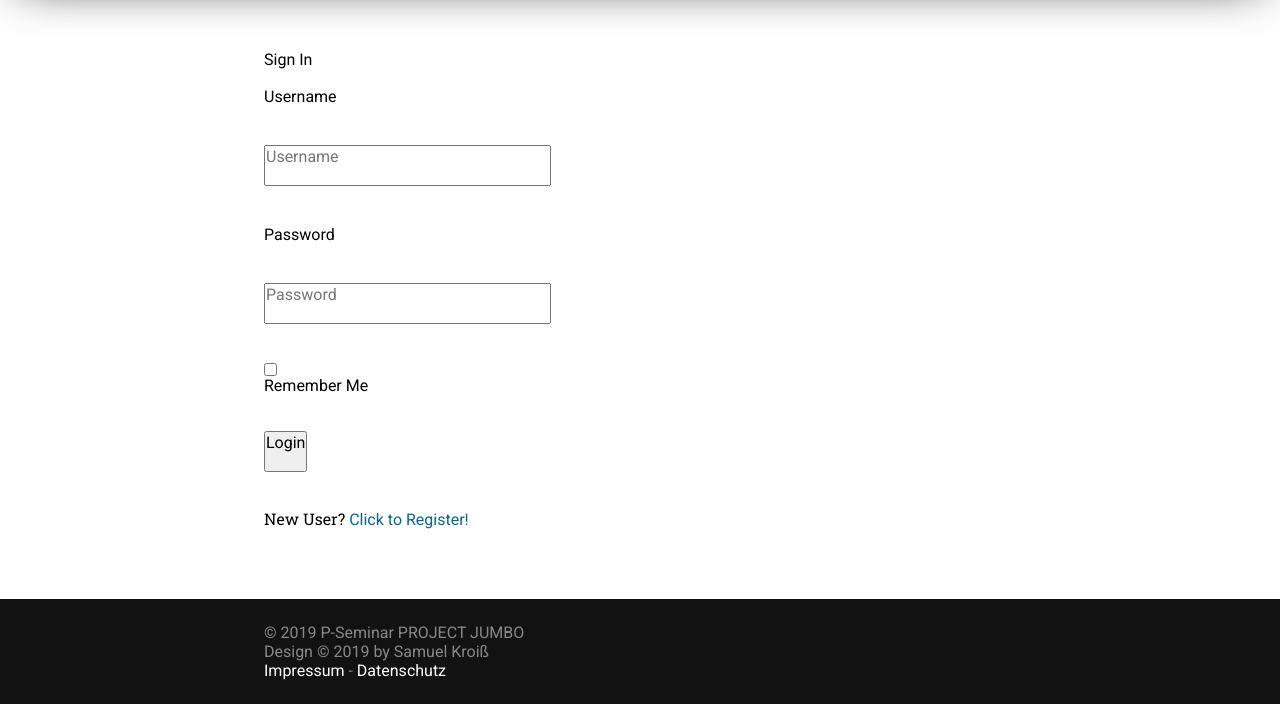
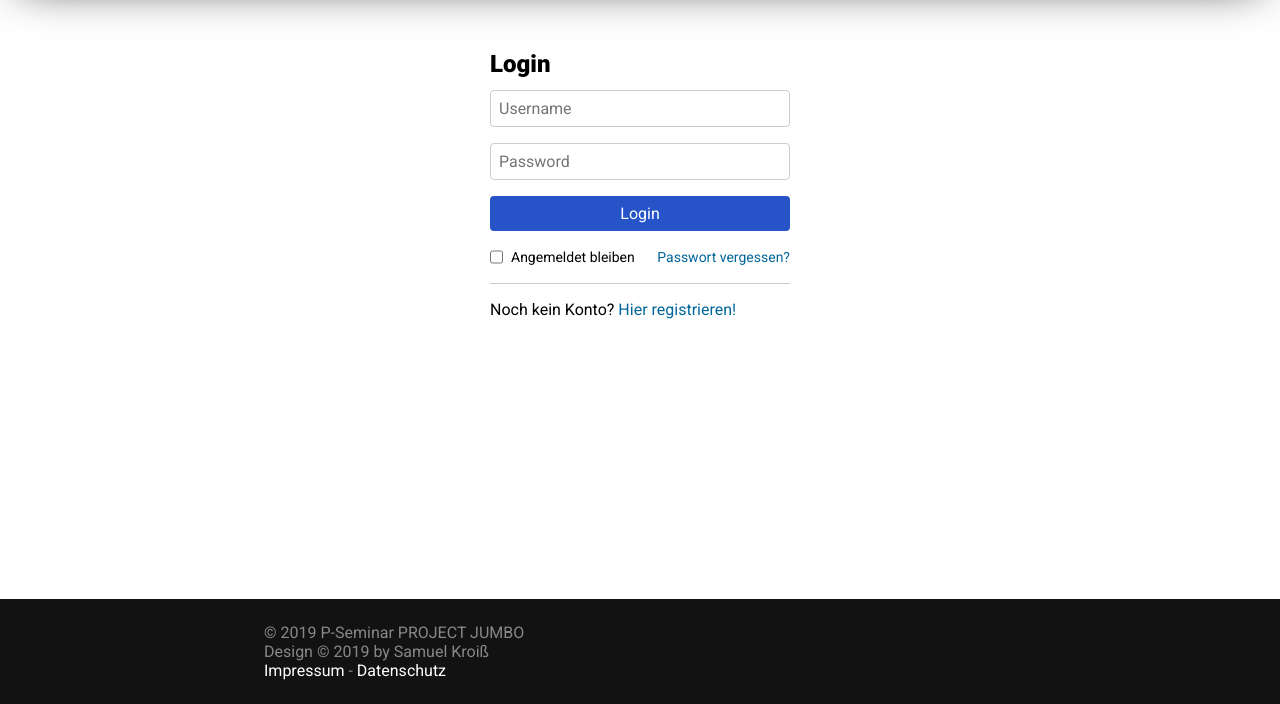
Before and after one commit to lukas-brn/p-website, a Flask app: page /login in a window 1280 px wide. Shown: the part 96-800 px from the top of the page. Run offline with Flask 2, Linux system fonts and the light colour scheme; some libraries are stand-ins or nearby versions.

Commit message:
changes messages

```diff
--- /dev/null
+++ b/static/css/login.css
@@ -0,0 +1,63 @@
+
+.login {
+	max-width: 300px;
+	margin: 0 auto;
+}
+
+.login h1 {
+	margin-bottom: 8px;
+}
+
+.login input[type="text"], .login input[type="password"], .input input[type="submit"]{
+	margin: 0 0 16px 0;
+}
+
+.login input {
+	width: 100%;
+	padding: 8px;
+	border: 1px solid #CCC;
+	border-radius: 4px;
+	box-sizing: border-box;
+}
+
+.login input[type="submit"] {
+	cursor: pointer;
+	background: #2654C8;
+	color: #FFFFFF;
+	border: none;
+	transition: background 200ms;
+	margin: 0 0 16px 0;
+}
+
+.login input[type="submit"]:hover {
+	background: #173A94;
+}
+
+.login input[type="checkbox"]{
+	float: left;
+	width: auto;
+	line-height: 20px;
+	height: 20px;
+}
+
+.login .inner p, .login .inner a {
+	line-height: 20px;
+	font-size: 14px;
+	margin-left: 8px;
+	padding-bottom: 0 !important;
+	font-family: 'Roboto', sans-serif;
+}
+
+.login .inner label {
+	display: none;
+}
+
+.login .inner div {
+	display: flex;
+	justify-content: space-between;
+}
+
+.login .inner span {
+	display: block;
+	float: none;
+}
--- a/static/css/main.css
+++ b/static/css/main.css
@@ -17,6 +17,13 @@ body {
 	scroll-behavior: smooth;
 }
 
+hr {
+	width: 100%;
+	border: none;
+	height: 1px;
+	background: #CCC;
+	margin: 16px 0;
+}
 
 .spacer {
 	width: 100vw;
@@ -30,7 +37,7 @@ body {
 	height: 105px;
 }
 
-#content * {
+#content p, #content img, #content span, #content article {
 	padding-bottom: 18px;
 	display: block;
 }
@@ -48,7 +55,7 @@ body {
 	text-decoration: underline;
 }
 
-#content h2 {
+#content h1, #content h2 {
 	font-size: 24px;
 	font-weight: 900;
 	padding-bottom: 4px;
@@ -63,7 +70,7 @@ body {
 	width: 100%;
 }
 
-#content p {
+#content article p {
 	font-family: 'Roboto Slab', serif;
 }
 
--- a/static/css/nav.css
+++ b/static/css/nav.css
@@ -61,18 +61,21 @@
 	transition: transform 0.3s ease-in-out, opacity 0.2s ease-in-out, fill 100ms;
 }
 
+@media only screen and (min-width: 900px) {
+	#nav {
+		padding: 24px;
+	}
 
-
-
-
-
-@media only screen and (min-width: 900px) {
 	#nav button {
 		display: none;
 	}
 }
 
 @media only screen and (max-width: 900px) {
+	#nav {
+		padding: 24px 12px;
+	}
+
 	#nav ul, #nav ul li, #nav ul li a {
 		width: 100%;
 	}
@@ -94,9 +97,7 @@
 		fill: #99CCFF;
 	}
 
-
-
-
+	/* Svg */
 
 	#nav .line {
 		opacity: 1;
@@ -120,20 +121,3 @@
 		opacity: 0;
 	}
 }
-
-
-
-
-
-
-@media only screen and (min-width: 900px) {
-	#nav {
-		padding: 24px;
-	}
-}
-
-@media only screen and (max-width: 900px) {
-	#nav {
-		padding: 24px 12px;
-	}
-}
--- a/templates/base.html
+++ b/templates/base.html
@@ -15,6 +15,8 @@
 		<link href="{{ url_for('static', filename='css/nav.css') }}" rel="stylesheet">
 
 		<script defer src="{{ url_for('static', filename='js/main.js') }}"></script>
+
+		{% block head %}  {% endblock %}
 
 	</head>
 
--- a/templates/blog.html
+++ b/templates/blog.html
@@ -7,7 +7,7 @@
 
 {% block content %}
     <!-- put content for blogpage here -->
-    <p>blog</p>
+    <h2>Blog</h2>
 
     {% if posts|length < 1 %}
         <p>There are no Blogposts available!</p>
--- a/templates/login.html
+++ b/templates/login.html
@@ -1,32 +1,48 @@
 {% extends 'base.html' %}
 
 {% block head%}
-    <!-- put additional css/js-links for index-/frontpage here -->
+
+    <link href="{{ url_for('static', filename='css/login.css') }}" rel="stylesheet">
 {% endblock %}
 
 {% block content %}
-    <!-- put content for console here -->
 
-    <h1>Sign In</h1>
-    <form action="" method="POST" novalidate>
+<form action="" class="login" method="POST" novalidate>
+	<div class="inner">
+		<h1>Login</h1>
         {{ form.hidden_tag() }}
-        <p>
-            {{ form.username.label }}<br>
-            {{ form.username(size=32) }}<br>
-            {% for error in form.username.errors %}
-            <span style="color: red;">[{{ error }}]</span>
-            {% endfor %}
-        </p>
-        <p>
-            {{ form.password.label }}<br>
-            {{ form.password(size=32) }}<br>
-            {% for error in form.password.errors %}
-            <span style="color: red;">[{{ error }}]</span>
-            {% endfor %}
-        </p>
-        <p>{{ form.remember_me() }} {{ form.remember_me.label }}</p>
-        <p>{{ form.submit() }}</p>
-    </form>
-    <p>New User? <a href="{{ url_for('register') }}">Click to Register!</a></p>
+        {{ form.username(size=32) }}
 
+        {{ form.password(size=32) }}
+
+		{{ form.submit() }}
+
+		<div>
+			<div>{{ form.remember_me() }} <p id="keepLoggedInP">Angemeldet bleiben</p></div>
+			<a href="#">Passwort vergessen?</a>
+		</div>
+
+        {% for error in form.username.errors %}
+        <span style="color: red;">Username: {{ error }}</span>
+        {% endfor %}
+
+        {% for error in form.password.errors %}
+        <span style="color: red;">Password: {{ error }}</span>
+        {% endfor %}
+
+	</div>
+
+	<hr />
+
+	<p>Noch kein Konto? <a href="{{ url_for('register') }}">Hier registrieren!</a></p>
+</form>
+
+
+		<!--
+		<input type="text" placeholder="Benutzername"></input>
+		<input type="password" placeholder="Passwort"></input>
+		<input type="submit" value="Anmelden"></input>
+		<input type="checkbox"></input><p>Angemeldet bleiben</p>
+		<a href="#">Passwort vergessen?</a>
+	</form>-->
 {% endblock %}
```
Also changed, not shown: templates/index.html (+6 -1 lines).
